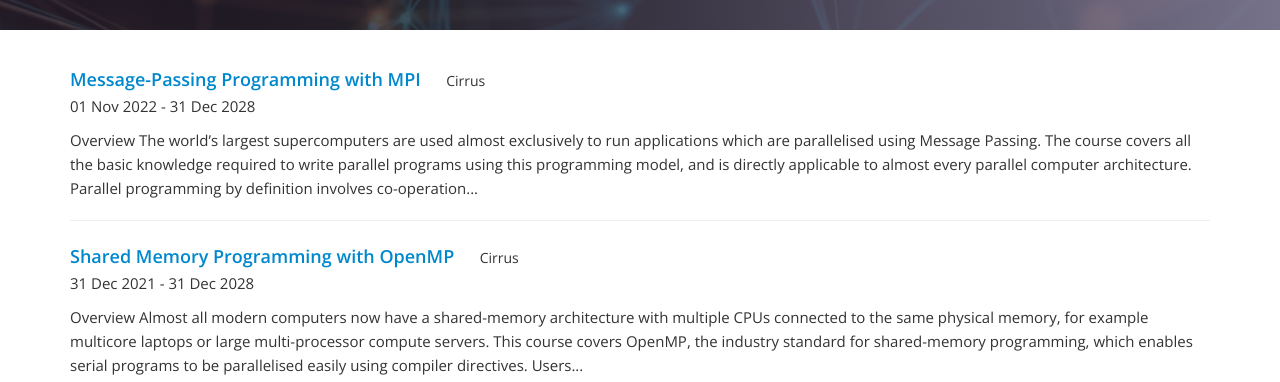
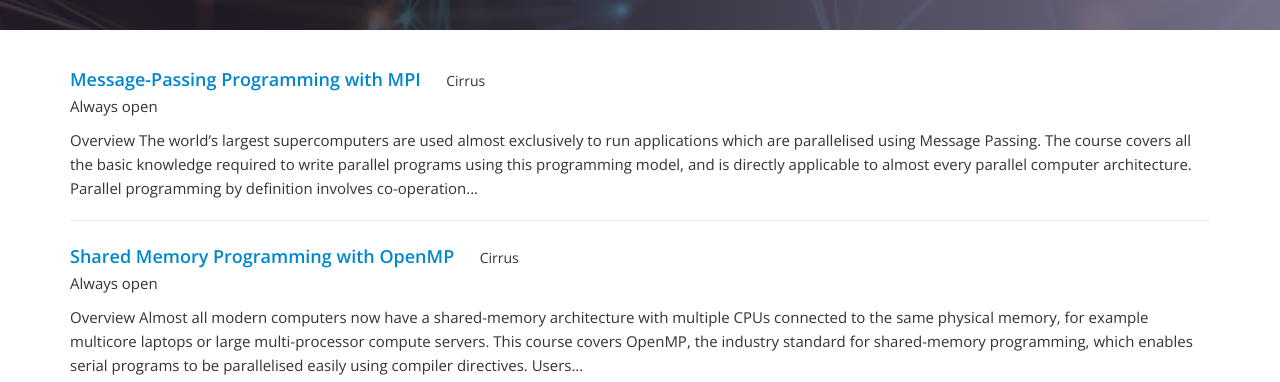
Before and after one commit to hpc-uk/hpcuk-website, a Jekyll site: the page built from training/courses.md, in a window 1280 px wide. Shown: the part 441-823 px from the top of the page. Built offline with Jekyll 4.4.1, drawn with Linux system fonts in a browser that asks for light colours; nearby versions of some CDN libraries; some web fonts are replaced.

Commit message:
tidy date format displayed for always-open courses

```diff
--- a/_courses/210000-mpi-self-service.md
+++ b/_courses/210000-mpi-self-service.md
@@ -3,7 +3,7 @@ layout: course
 title: Message-Passing Programming with MPI
 human_dates: Always open - self-service
 start_date: 2022-11-01 10:00:00
-end_date: 2028-12-31 16:00:00
+end_date: 2099-12-31 16:00:00
 trainers: David Henty (EPCC)
 course_type: course
 registration_url: https://www.cirrus.ac.uk/training/register/?course=210000-mpi-self-service
--- a/_courses/210000-openmp-self-service.md
+++ b/_courses/210000-openmp-self-service.md
@@ -3,7 +3,7 @@ layout: course
 title: Shared Memory Programming with OpenMP
 human_dates: Always open - self-service
 start_date: 2021-12-31 10:00:00
-end_date: 2028-12-31 16:00:00
+end_date: 2099-12-31 16:00:00
 trainers: Mark Bull (EPCC)
 course_type: course
 registration_status: open
--- a/training/courses.md
+++ b/training/courses.md
@@ -10,22 +10,27 @@ banner: web_banners_02.jpg
 
 <p>&nbsp;</p>
 
-
-{% for course in site.courses %}
+{% assign filtered_courses = site.courses | where_exp: "course", "course.end_date >= site.time" %}
+{% for course in filtered_courses %}
 <div class="course-area">
   <a href="{{ course.url | prepend: site.baseurl }}" class="coursehead">{{ course.title }}</a> &nbsp; &nbsp; &nbsp;
   {{ course.tier2 }}
 
   <p class="course-date">
+	{% assign ed = course.end_date | date: "%Y" %}
+	{% if ed > "2090" %}
+		Always open
+	{% else %}
 
-    {{ course.start_date | date_to_string }}
+	    {{ course.start_date | date_to_string }}
 
 
-	{% assign ed = course.end_date | date: "%Y%m%d" %}
-	{% assign sd = course.start_date | date: "%Y%m%d" %}
+		{% assign ed = course.end_date | date: "%Y%m%d" %}
+		{% assign sd = course.start_date | date: "%Y%m%d" %}
 
-	{% if ed > sd %}      <!-- Don't show end date if same as start date -->
-	    - {{ course.end_date | date_to_string }}
+		{% if ed > sd %}      <!-- Don't show end date if same as start date -->
+		    - {{ course.end_date | date_to_string }}
+		{% endif %}
 	{% endif %}
 
   </p>
```
